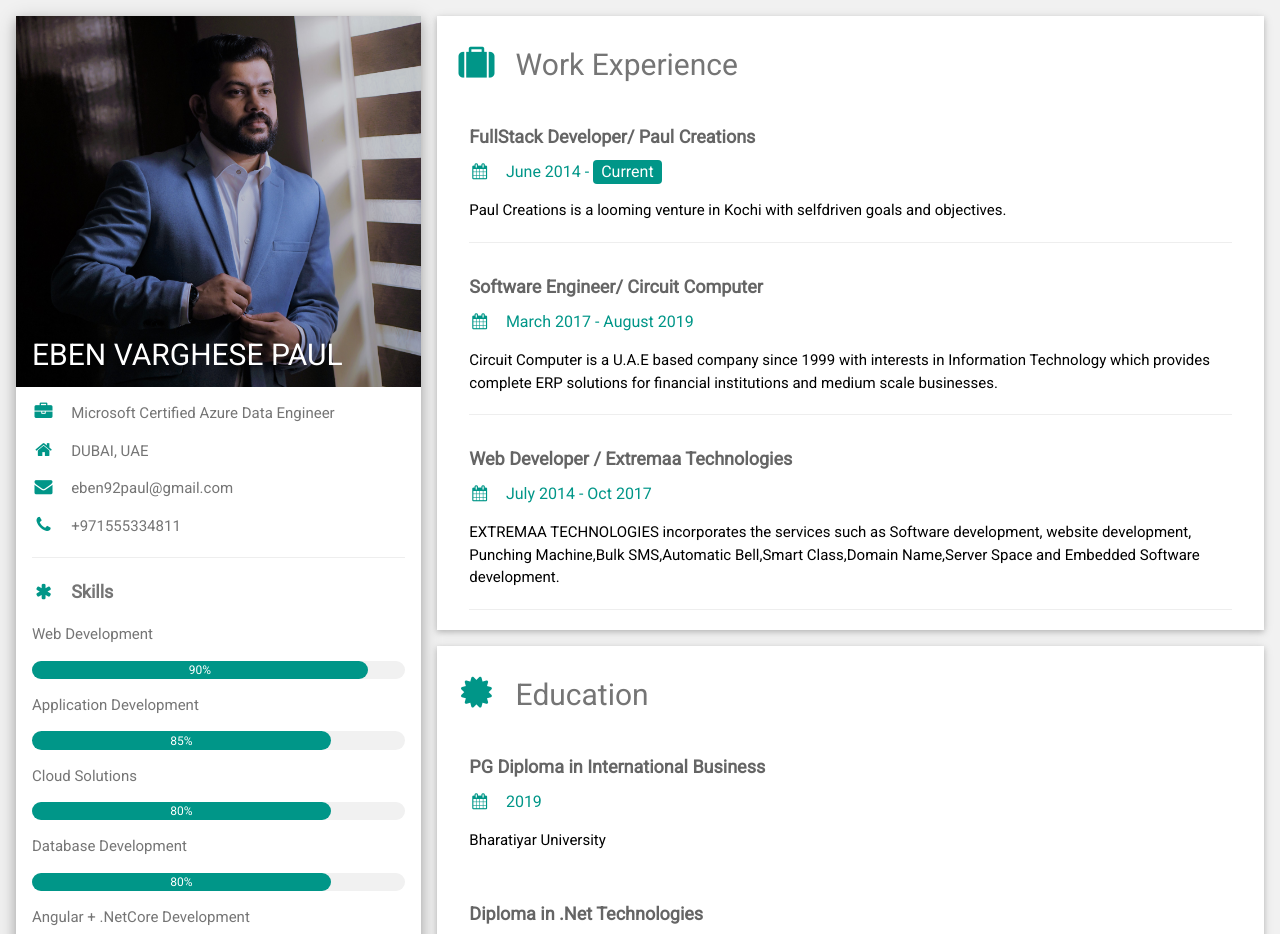
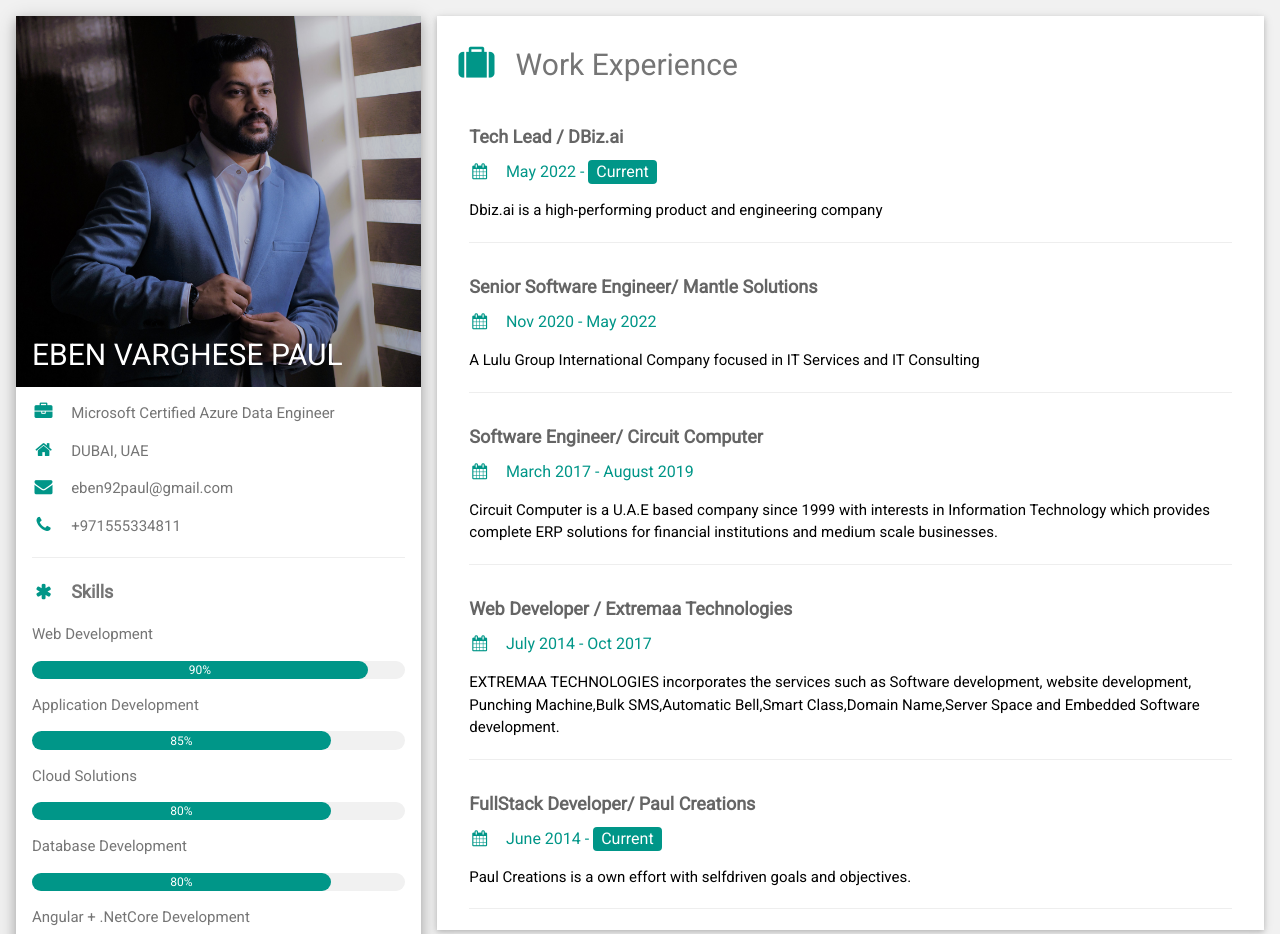
Before and after one commit to ebenvpaul/evphost, a plain HTML site: page ebenvpaul.html in a window 1280 px wide. Shown: the top 934 px of the page. Drawn offline with nearby package versions, Linux system fonts and the light colour scheme.

Commit message:
Update ebenvpaul.html

```diff
--- a/ebenvpaul.html
+++ b/ebenvpaul.html
@@ -92,12 +92,17 @@
                 <div class="w3-container w3-card-2 w3-white w3-margin-bottom">
                     <h2 class="w3-text-grey w3-padding-16"><i class="fa fa-suitcase fa-fw w3-margin-right w3-xxlarge w3-text-teal"></i>Work Experience</h2>
                     <div class="w3-container">
-                        <h5 class="w3-opacity"><b>FullStack Developer/ Paul Creations</b></h5>
-                        <h6 class="w3-text-teal"><i class="fa fa-calendar fa-fw w3-margin-right"></i>June 2014 - <span class="w3-tag w3-teal w3-round">Current</span></h6>
-                        <p>Paul Creations is a looming venture in Kochi with selfdriven goals and objectives.</p>
+                        <h5 class="w3-opacity"><b>Tech Lead / DBiz.ai</b></h5>
+                        <h6 class="w3-text-teal"><i class="fa fa-calendar fa-fw w3-margin-right"></i>May 2022 - <span class="w3-tag w3-teal w3-round">Current</span></h6>
+                        <p>Dbiz.ai is a high-performing product and engineering company</p>
                         <hr>
                     </div>
-
+                    <div class="w3-container">
+                        <h5 class="w3-opacity"><b>Senior Software Engineer/ Mantle Solutions</b></h5>
+                        <h6 class="w3-text-teal"><i class="fa fa-calendar fa-fw w3-margin-right"></i>Nov 2020 - May 2022</span></h6>
+                        <p>A Lulu Group International Company focused in IT Services and IT Consulting</p>
+                        <hr>
+                    </div>
                     <div class="w3-container">
                         <h5 class="w3-opacity"><b>Software Engineer/ Circuit Computer</b></h5>
                         <h6 class="w3-text-teal"><i class="fa fa-calendar fa-fw w3-margin-right"></i>March 2017 - August 2019</span></h6>
@@ -108,6 +113,12 @@
                         <h5 class="w3-opacity"><b>Web Developer / Extremaa Technologies</b></h5>
                         <h6 class="w3-text-teal"><i class="fa fa-calendar fa-fw w3-margin-right"></i>July 2014 - Oct 2017</h6>
                         <p>EXTREMAA TECHNOLOGIES incorporates the services such as Software development, website development, Punching Machine,Bulk SMS,Automatic Bell,Smart Class,Domain Name,Server Space and Embedded Software development.</p>
+                        <hr>
+                    </div>
+                     <div class="w3-container">
+                        <h5 class="w3-opacity"><b>FullStack Developer/ Paul Creations</b></h5>
+                        <h6 class="w3-text-teal"><i class="fa fa-calendar fa-fw w3-margin-right"></i>June 2014 - <span class="w3-tag w3-teal w3-round">Current</span></h6>
+                        <p>Paul Creations is a own effort with selfdriven goals and objectives.</p>
                         <hr>
                     </div>
 
```
